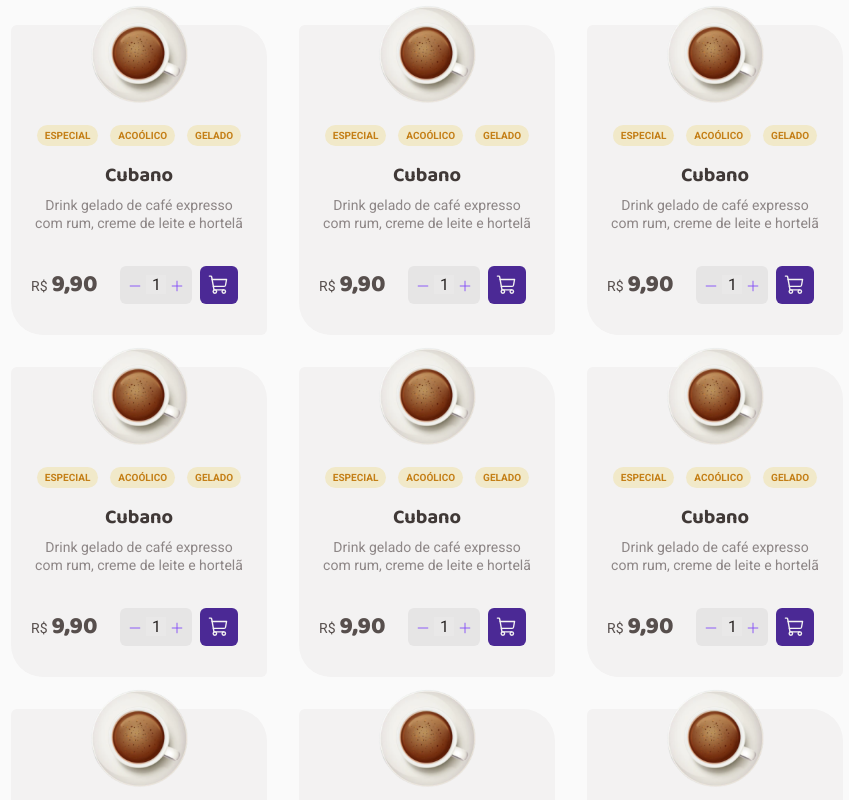
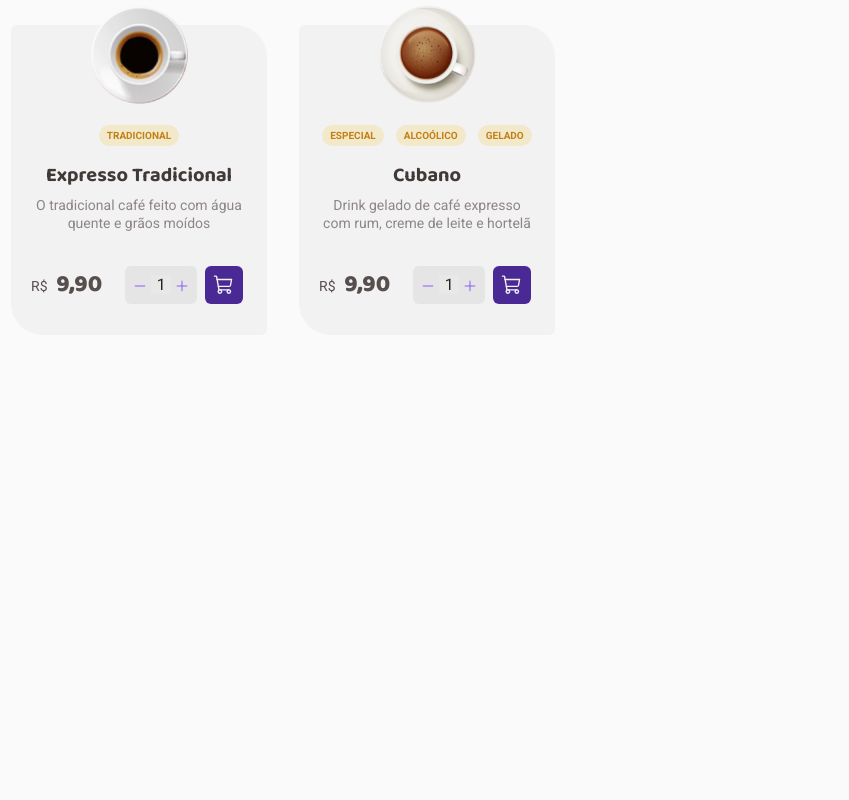
Before and after one commit to vitorxpd/coffee-delivery, a React (Vite) app: page / in a window 1280 px wide. Shown: the part 980-1780 px from the top of the page, without its empty margins (149-998 px from the left). After the commit the page ends 1472 px from the top, so only its background shows below. Built offline with nearby package versions, Linux system fonts and the light colour scheme.

Commit message:
Coffees List dinamica

```diff
--- a/src/contexts/CoffeesContext.tsx
+++ b/src/contexts/CoffeesContext.tsx
@@ -1,11 +1,16 @@
 import { createContext, PropsWithChildren, useState } from 'react'
+
+import expressoTradicional from '../assets/expresso.svg'
+import cubano from '../assets/cubano.svg'
 
 interface CoffeesProps {
   id: number
   name: string
   description: string
+  imageUrl: string
   price: number
   tags: string[]
+  quantity: number
 }
 
 interface CoffeesContextProps {
@@ -19,11 +24,22 @@ export function CoffeesContextProvider({ children }: PropsWithChildren) {
   const [coffees, setCoffees] = useState<CoffeesProps[]>([
     {
       id: 1,
+      name: 'Expresso Tradicional',
+      description: 'O tradicional café feito com água quente e grãos moídos',
+      imageUrl: expressoTradicional,
+      price: 9.9,
+      tags: ['Tradicional'],
+      quantity: 3,
+    },
+    {
+      id: 5,
       name: 'Cubano',
       description:
         'Drink gelado de café expresso com rum, creme de leite e hortelã',
+      imageUrl: cubano,
       price: 9.9,
       tags: ['Especial', 'Alcoólico', 'Gelado'],
+      quantity: 3,
     },
   ])
   const [cartQuantity, setCartQuantity] = useState<number>(0)
--- a/src/pages/Home/components/CoffeeCard/index.tsx
+++ b/src/pages/Home/components/CoffeeCard/index.tsx
@@ -1,34 +1,58 @@
-import { useState } from 'react'
+import { useContext, useState } from 'react'
 import { Minus, Plus, ShoppingCart } from 'phosphor-react'
+import { CoffeesContext } from '../../../../contexts/CoffeesContext'
 
 import * as S from './styles'
-import cubano from '../../../../assets/cubano.svg'
+import { priceFormatter } from '../../../../utils/priceFormatter'
 
-export function CoffeeCard() {
+interface CoffeeCardProps {
+  id: number
+}
+
+export function CoffeeCard({ id }: CoffeeCardProps) {
   const [counter, setCounter] = useState<number>(1)
+
+  const { coffees } = useContext(CoffeesContext)
+
+  const coffeeIndex = coffees.findIndex((coffee) => coffee.id === id)
+
+  const coffee = coffees[coffeeIndex]
+
+  const formattedPrice = priceFormatter(coffee.price)
+
+  function handleDecrementQuantity() {
+    if (counter >= 1) setCounter((state) => state - 1)
+  }
+
+  function handleIncrementQuantity() {
+    if (counter < coffee.quantity) setCounter((state) => state + 1)
+  }
 
   return (
     <S.CardContainer>
-      <img src={cubano} alt="" />
+      <img src={coffee.imageUrl} alt="" />
       <S.TagsContainer>
-        <span>Especial</span>
-        <span>Acoólico</span>
-        <span>Gelado</span>
+        {coffee.tags.map((tag) => {
+          return <span key={tag}>{tag}</span>
+        })}
       </S.TagsContainer>
-      <h3>Cubano</h3>
-      <p>Drink gelado de café expresso com rum, creme de leite e hortelã</p>
+      <h3>{coffee.name}</h3>
+      <p>{coffee.description}</p>
       <S.BottomContainer>
         <S.PriceContainer>
-          <span>R$</span>
-          <h3>9,90</h3>
+          <span>
+            {formattedPrice[0]}
+            {formattedPrice[1]}
+          </span>
+          <h3>{formattedPrice.replace('R$', '')}</h3>
         </S.PriceContainer>
         <S.ActionsContainer>
           <S.Counter>
-            <button onClick={() => setCounter((state) => state - 1)}>
+            <button onClick={handleDecrementQuantity}>
               <Minus size={14} />
             </button>
             <input type="number" value={counter} disabled />
-            <button onClick={() => setCounter((state) => state + 1)}>
+            <button onClick={handleIncrementQuantity}>
               <Plus size={14} />
             </button>
           </S.Counter>
--- a/src/pages/Home/components/CoffeeCard/styles.ts
+++ b/src/pages/Home/components/CoffeeCard/styles.ts
@@ -34,6 +34,7 @@ export const CardContainer = styled.li`
 export const TagsContainer = styled.div`
   margin-top: ${pxToRem(16)};
   display: flex;
+  flex-wrap: wrap;
   justify-content: center;
   align-items: center;
   gap: ${pxToRem(12)};
--- a/src/pages/Home/index.tsx
+++ b/src/pages/Home/index.tsx
@@ -1,10 +1,15 @@
 import { Stamps } from './components/Stamps'
 import { CoffeeCard } from './components/CoffeeCard'
+
+import { useContext } from 'react'
+import { CoffeesContext } from '../../contexts/CoffeesContext'
 
 import * as S from './styles'
 import banner from '../../assets/coffee-delivery-banner.svg'
 
 export function Home() {
+  const { coffees } = useContext(CoffeesContext)
+
   return (
     <S.HomeContainer>
       <S.MainArea>
@@ -21,20 +26,9 @@ export function Home() {
       <S.CoffeesListContainer>
         <h2>Nossos cafés</h2>
         <ul>
-          <CoffeeCard />
-          <CoffeeCard />
-          <CoffeeCard />
-          <CoffeeCard />
-          <CoffeeCard />
-          <CoffeeCard />
-          <CoffeeCard />
-          <CoffeeCard />
-          <CoffeeCard />
-          <CoffeeCard />
-          <CoffeeCard />
-          <CoffeeCard />
-          <CoffeeCard />
-          <CoffeeCard />
+          {coffees.map((coffee) => {
+            return <CoffeeCard key={coffee.id} id={coffee.id} />
+          })}
         </ul>
       </S.CoffeesListContainer>
     </S.HomeContainer>
```
